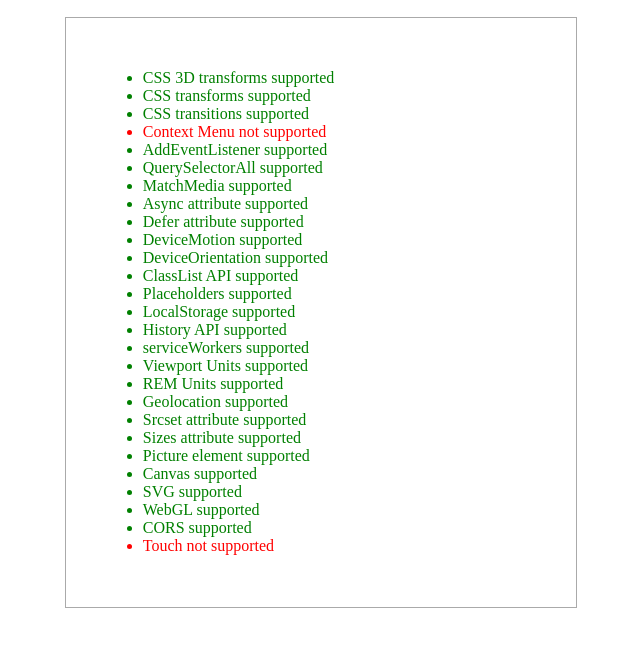
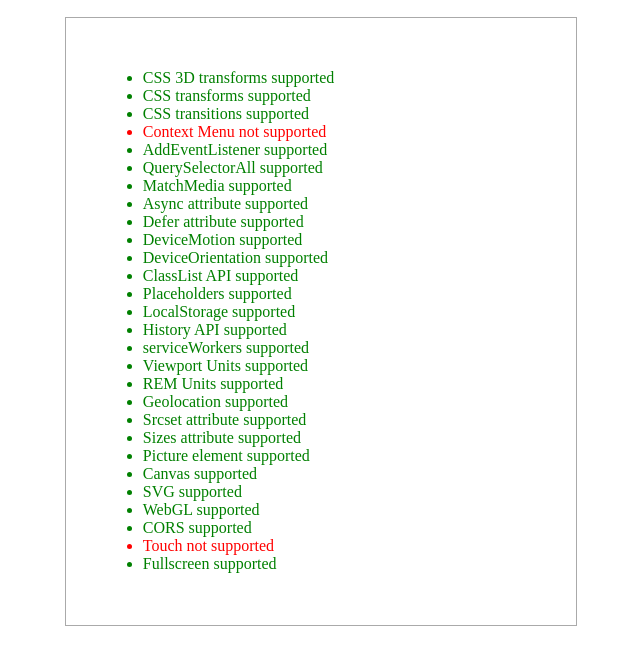
Before and after one commit to arielsalminen/feature.js, a plain HTML site: page tests/index.html in a window 1280 px wide. Shown: the part 148-800 px from the top of the page, without its empty margins (319-959 px from the left). Drawn offline with Linux system fonts and the light colour scheme.

Commit message:
Support Fullscreen detection

```diff
--- a/feature.js
+++ b/feature.js
@@ -205,6 +205,18 @@
     // Test if Picture element is supported
     pictureElement : ("HTMLPictureElement" in window),
 
+    // Test if fullscreen is supported
+    fullscreen : (function(el) {
+      var test = ["requestFullscreen", "webkitRequestFullscreen",
+        "webkitRequestFullScreen" , "mozRequestFullScreen", "msRequestFullscreen"];
+        for (var prop in test) {
+          if (el[test[prop]]) {
+            return true;
+          }
+        }
+        return false;
+    })(util.create("video")),
+
     // Run all the tests and add supported classes
     testAll : function() {
       var classes = " js";
--- a/tests/index.html
+++ b/tests/index.html
@@ -101,6 +101,8 @@
         <menuitem label="FEATURE.JS TEST MENU ITEM" onclick="window.location.reload();"></menuitem>
       </menu>
 
+      <h4>Fullscreen</h4>
+      <div class="test" id="fullscreen"></div>
 
     </div>
     <script>
@@ -166,6 +168,7 @@
       log(feature.webGL, "WebGL");
       log(feature.cors, "CORS");
       log(feature.touch, "Touch");
+      log(feature.fullscreen, "Fullscreen");
 
       // 3D Transforms
       if (feature.css3Dtransform) {
@@ -355,6 +358,12 @@
         needsContextMenu.className += " active";
       }
 
+      // Fullscreen
+      if(feature.fullscreen) {
+        var needsFullscreen = document.getElementById("fullscreen");
+        needsFullscreen.className += " active";
+      }
+
     </script>
   </body>
 </html>
```
Also changed, not shown: README.md.
